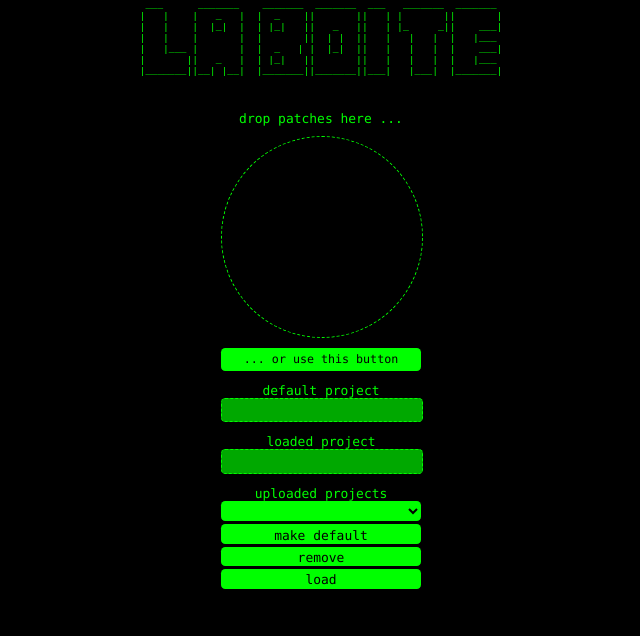
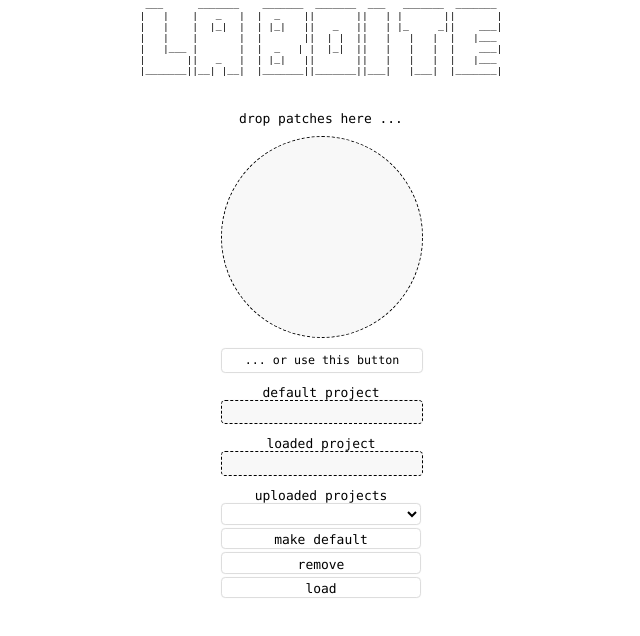
Before and after one commit to josephlarralde/la-boite, a website: page public/index.html in a window 1280 px wide. Shown: the whole page, without its empty margins (319-959 px from the left). Drawn offline with Linux system fonts and the light colour scheme.

Commit message:
minor changes

```diff
--- a/public/index.html
+++ b/public/index.html
@@ -3,8 +3,8 @@
 <head>
   <meta charset="utf-8">
   <title>la boite</title>
-  <link rel="stylesheet" type="text/css" href="console-style.css"></style>
-  <!-- <script type="text/javascript" src="socket.io.slim.js"></script> -->
+  <link rel="stylesheet" type="text/css" href="style.css"></style>
+  <!-- <link rel="stylesheet" type="text/css" href="console-style.css"></style> -->
   <script type="text/javascript" src="index.js"></script>
 </head>
 <body>
```
Also changed, not shown: 1 other file.
